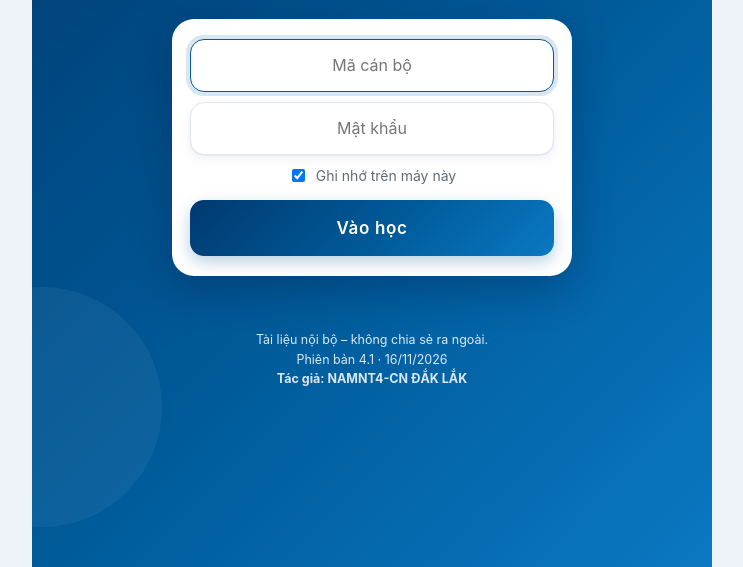
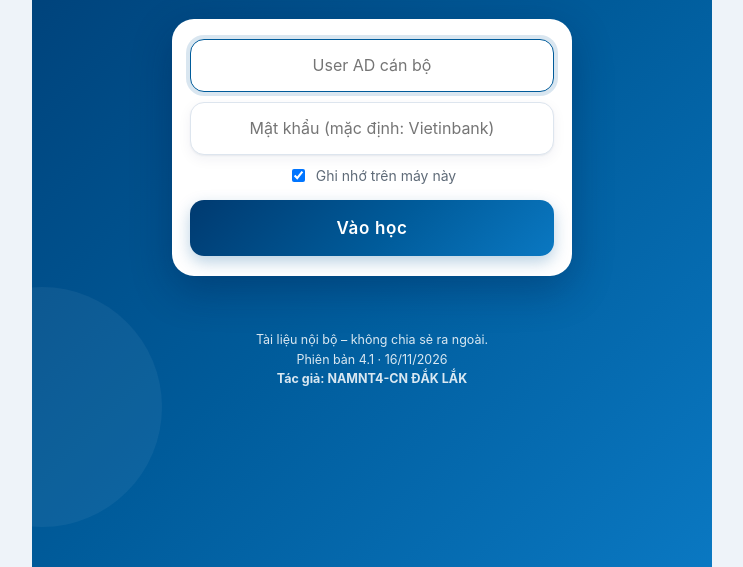
Before and after one commit to namnguyenueh/ontap, a plain HTML site: page index.html in a window 1280 px wide. Shown: the part 241-808 px from the top of the page, without its empty margins (268-1011 px from the left). Drawn offline with Linux system fonts and the light colour scheme.

Commit message:
Đăng nhập: User AD cán bộ, gợi ý mật khẩu mặc định

```diff
--- a/index.html
+++ b/index.html
@@ -989,13 +989,13 @@ function start(raw,user){
   if(window.ONLINE)ONLINE.start();
   watermark(user.code||'TÀI LIỆU NỘI BỘ');
 }
-var MSG={pw:'Sai mật khẩu, vui lòng thử lại.',nocode:'Vui lòng nhập mã cán bộ.',badcode:'Mã cán bộ không có trong danh sách được phép sử dụng.',nocrypto:'Trình duyệt này không hỗ trợ. Hãy mở bằng Safari hoặc Chrome qua đường link https.'};
+var MSG={pw:'Sai mật khẩu, vui lòng thử lại.',nocode:'Vui lòng nhập User AD cán bộ.',badcode:'User AD này không có trong danh sách được phép sử dụng.',nocrypto:'Trình duyệt này không hỗ trợ. Hãy mở bằng Safari hoặc Chrome qua đường link https.'};
 function form(msg){
   var sc=get(CK)||'';
   document.getElementById('bar').innerHTML='';
   app.innerHTML='<div class="login"><div class="lc"><img src="icon.png" alt="" width="64" height="64" style="border-radius:16px"><h1 style="font-size:21px;margin:12px 0 4px">'+esc(TEN+' '+NAM)+'</h1><p class="mute" style="margin:0 0 22px">Học thông minh – nhớ lâu, biết mình cần ôn gì<span class="rl"></span></p>'+
-  '<form id="pf">'+(NEED?'<input type="text" id="ma" placeholder="Mã cán bộ" autocapitalize="characters" autocomplete="username" value="'+esc(sc)+'" style="text-align:center;margin-bottom:10px">':'')+
-  '<input type="password" id="pw" placeholder="Mật khẩu" autocomplete="current-password" style="text-align:center;margin-bottom:10px">'+
+  '<form id="pf">'+(NEED?'<input type="text" id="ma" placeholder="User AD cán bộ" autocapitalize="characters" autocomplete="username" value="'+esc(sc)+'" style="text-align:center;margin-bottom:10px">':'')+
+  '<input type="password" id="pw" placeholder="Mật khẩu (mặc định: Vietinbank)" autocomplete="current-password" style="text-align:center;margin-bottom:10px">'+
   '<label style="display:flex;gap:8px;align-items:center;justify-content:center;font-size:14px;color:var(--mute);margin-bottom:14px"><input type="checkbox" id="rm" checked> Ghi nhớ trên máy này</label>'+
   '<button class="btn pri big" id="pb">Vào học</button></form><p id="pm" style="color:var(--bad);min-height:24px;margin-top:12px">'+(msg||'')+'</p>'+
   '<p class="ft" style="font-size:12.5px;margin-top:18px">Tài liệu nội bộ – không chia sẻ ra ngoài.<br>Phiên bản '+APP_VER+' · '+APP_DATE+'<br><b>'+esc(APP_AUTHOR)+'</b></p></div></div>';
```
